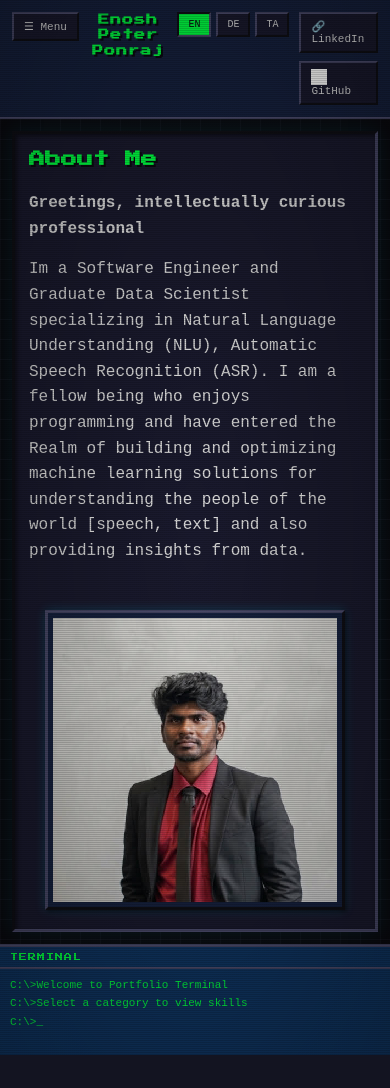
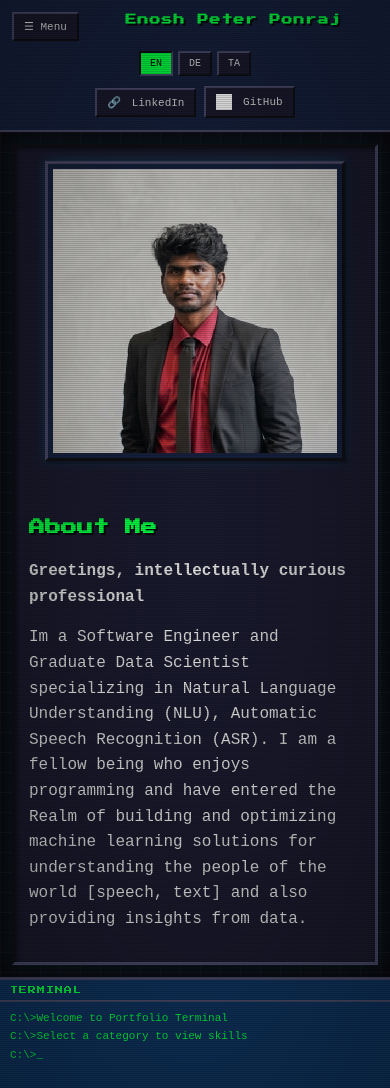
Before and after one commit to Enosh-P/Portfolio-Django, a Django app: page / in a window 390 px wide. Before the commit the page ends 1055 px from the top, so only its background shows below. Run offline with Django 5.2, Linux system fonts and the light colour scheme; data comes from the database, SQL or seed files in the repository; grey boxes are pictures that could not be loaded.

Commit message:
add a mobile view

```diff
--- a/portfolio/static/css/retro.css
+++ b/portfolio/static/css/retro.css
@@ -85,7 +85,7 @@ body {
   position: relative;
 }
 
-.mobile-nav-toggle {
+.btn-pixel.mobile-nav-toggle {
   display: none;
 }
 
@@ -348,7 +348,8 @@ body {
   .about-me-image {
     width: 100%;
     max-width: 300px;
-    margin: 0 auto;
+    margin: 0 auto 20px auto;
+    order: -1;
   }
 }
 
@@ -530,17 +531,18 @@ body {
     padding: 12px;
   }
 
-  .mobile-nav-toggle {
+  .btn-pixel.mobile-nav-toggle {
     display: inline-block;
     font-size: 11px;
     padding: 6px 10px;
   }
 
   .top-bar-left {
-    order: 3;
+    order: 4;
     width: 100%;
     gap: 8px;
     flex-wrap: wrap;
+    justify-content: center;
   }
 
   .top-bar-center {
@@ -553,10 +555,12 @@ body {
   }
 
   .top-bar-right {
-    order: 2;
+    order: 3;
     position: static;
     transform: none;
-    margin-left: auto;
+    width: 100%;
+    justify-content: center;
+    margin-left: 0;
   }
 
   .site-title {
```
